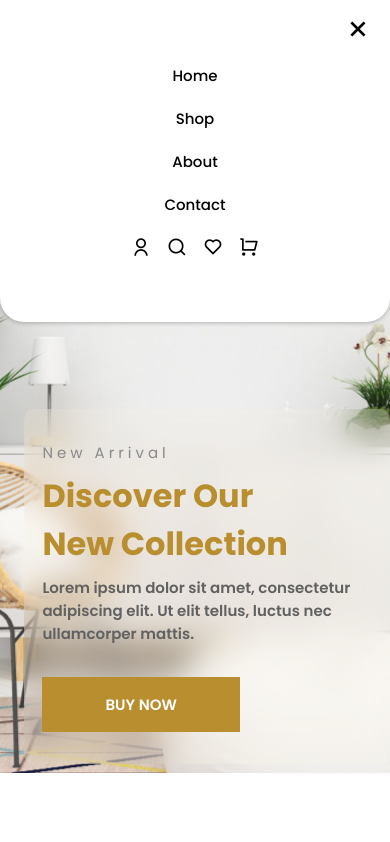
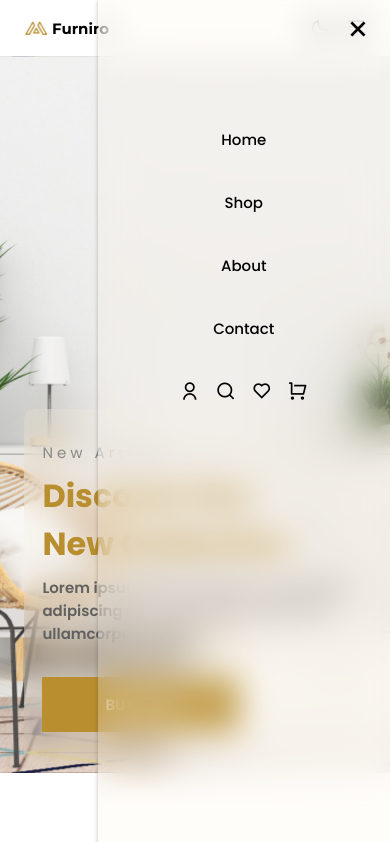
Before and after one commit to iamaswinth/Furniro-responsive, a plain HTML site: page index.html in a window 390 px wide. Both pictures are taken after a click on the element 356 px from the left and 28 px from the top of the page. Shown: the top 842 px of the page. Drawn offline with nearby package versions, Linux system fonts and the light colour scheme.

Commit message:
FEAT!: changed navbar toggle

```diff
--- a/assests/css/style.css
+++ b/assests/css/style.css
@@ -219,15 +219,15 @@ button{
   @media screen and (max-width: 767px) {
     .nav__menu{
         position: fixed;
-        background-color: var(--body-color);
-        top: -100%;
-
-        left: 0;
-        /* backdrop-filter: blur(16px); */
-
-        width: 100%;
-        padding: 4rem 0;
-        border-radius: 0 0 1.5rem 1.5rem;
+        top: 0%;
+        right: -100%;
+        background-color: hsla(34, 100%, 95%, .2);
+        backdrop-filter: blur(16px);
+        -webkit-backdrop-filter: blur(16px);
+        width: 75%;
+        height: 100%;
+        padding: 8rem 0;
+        /* border-radius: 0 0 1.5rem 1.5rem; */
         box-shadow: 0 1px 4px hsla(0, 4%, 15%, .3);
         transition: .4s;
     }
@@ -237,7 +237,7 @@ button{
     display: flex;
     flex-direction: column;
     align-items: center;
-    row-gap: 1.25rem;
+    row-gap: 2.5rem;
   }
 
   .nav__link{
@@ -267,7 +267,7 @@ button{
 
   /* Show menu */
   .show-menu{
-    top: 0;
+    right: 0;
   }
 
   .hidden{
```
